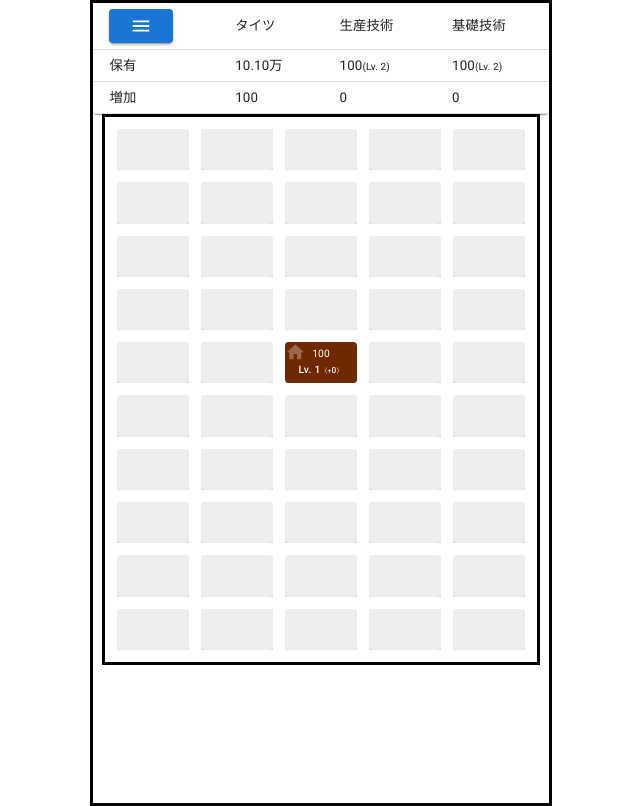
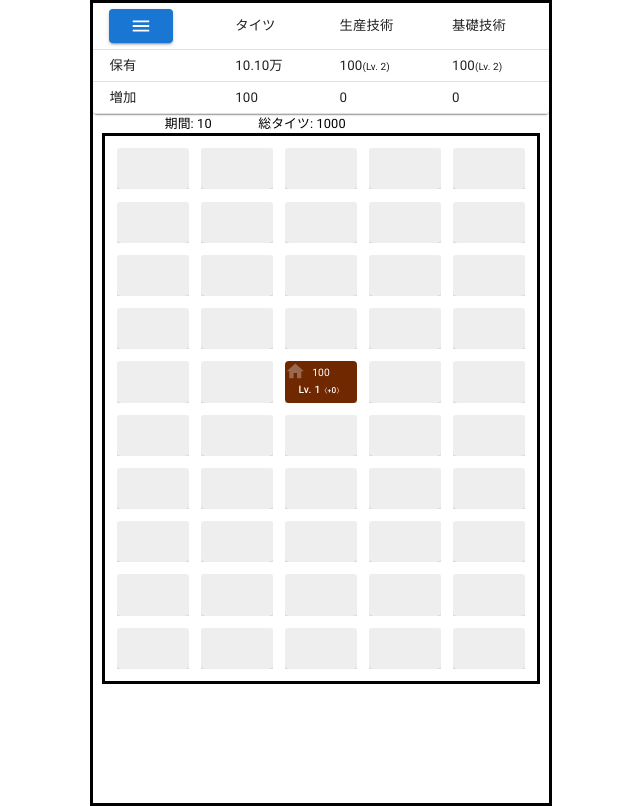
Before and after one commit to nabetani/game24f, a React (Vite) app in the folder tfactory/: page / in a window 1280 px wide. Shown: the whole page, without its empty margins (319-959 px from the left). Built offline with nearby package versions, Linux system fonts and the light colour scheme.

Commit message:
期間と総タイツを表示

```diff
--- a/tfactory/src/App.tsx
+++ b/tfactory/src/App.tsx
@@ -67,6 +67,7 @@ function App() {
           w.buildings = e.buildings
           w.duration = e.duration
           w.powers = e.powers
+          w.total = e.total
           w.size = e.size
         })
     }
--- a/tfactory/src/Header.tsx
+++ b/tfactory/src/Header.tsx
@@ -167,6 +167,7 @@ function HeaderStatus(p: {
       </Mui.Stack>
     </Mui.TableCell>
   return (
+    <>
       <Mui.TableContainer component={Mui.Paper}>
         <Mui.Table sx={{}} size="small" >
           <Mui.TableHead>
@@ -201,6 +202,16 @@ function HeaderStatus(p: {
           </Mui.TableBody>
         </Mui.Table>
       </Mui.TableContainer>
+      <Mui.Grid2 container>
+        <Mui.Grid2 size={1} />
+        <Mui.Grid2 size={3}>
+          <Mui.Typography>期間: {`${p.world.duration}`}</Mui.Typography>
+        </Mui.Grid2>
+        <Mui.Grid2 size={3}>
+          <Mui.Typography>総タイツ: {U.numText(p.world.total)}</Mui.Typography>
+        </Mui.Grid2>
+      </Mui.Grid2>
+    </>
   );
 }
 
--- a/tfactory/src/game.ts
+++ b/tfactory/src/game.ts
@@ -101,6 +101,7 @@ export type World = {
   size: { w: number, h: number },
   buildings: Building[],
   duration: number,
+  total: number,
   powers: Powers,
 }
 
@@ -121,6 +122,7 @@ export const emptyWorld = (): World => {
       newHouse(2, 4, { improve: 0, level: 1 }),
     ],
     duration: 0,
+    total: 0,
     powers: { money: 1e5, pDev: 100, bDev: 100 } // TODO: fix
   }
 }
@@ -211,6 +213,7 @@ export const progress = (o: World | Building): void => {
     o.buildings.forEach(b => progress(b))
     const i = incomeW(o)
     ++o.duration
+    o.total += i.money ?? 0
     o.powers.money += i.money ?? 0
     o.powers.pDev += i.pDev ?? 0
     o.powers.bDev += i.bDev ?? 0
```
Lines whose indentation alone changed are shown as unchanged.
